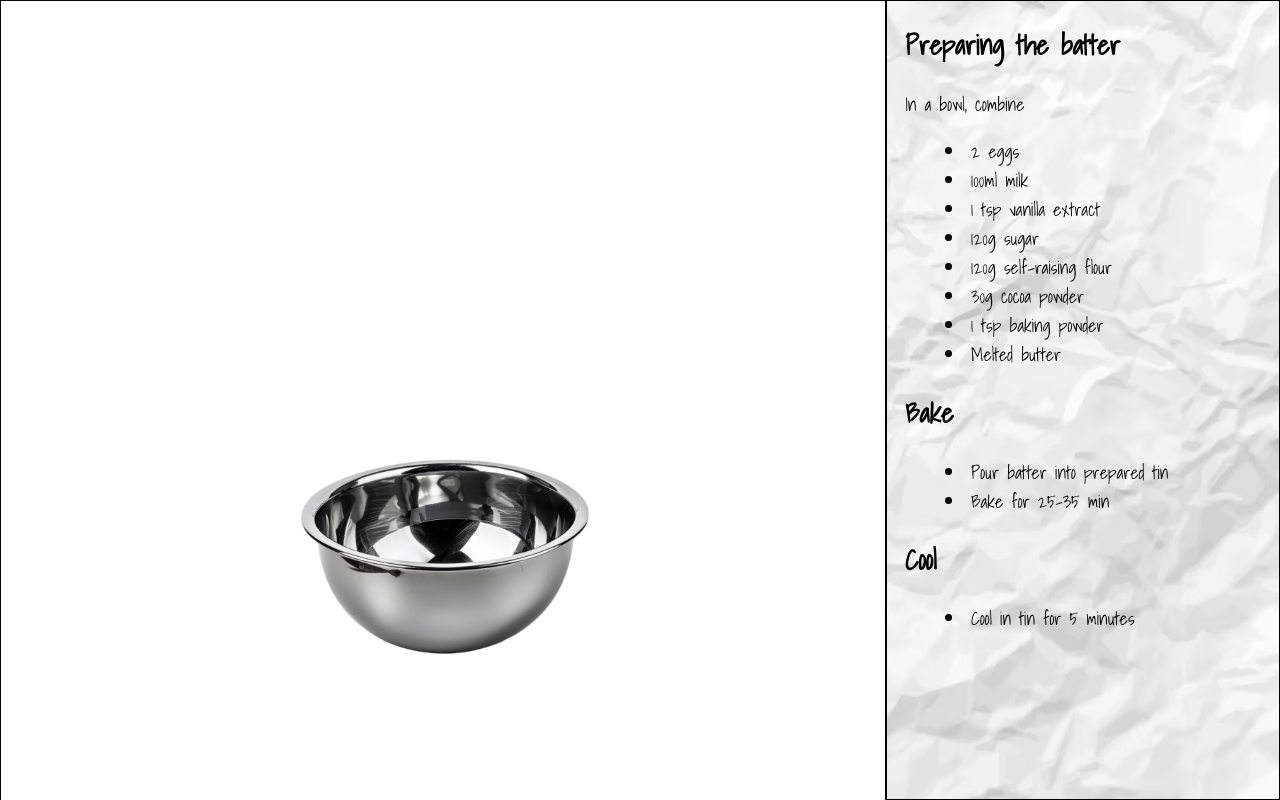
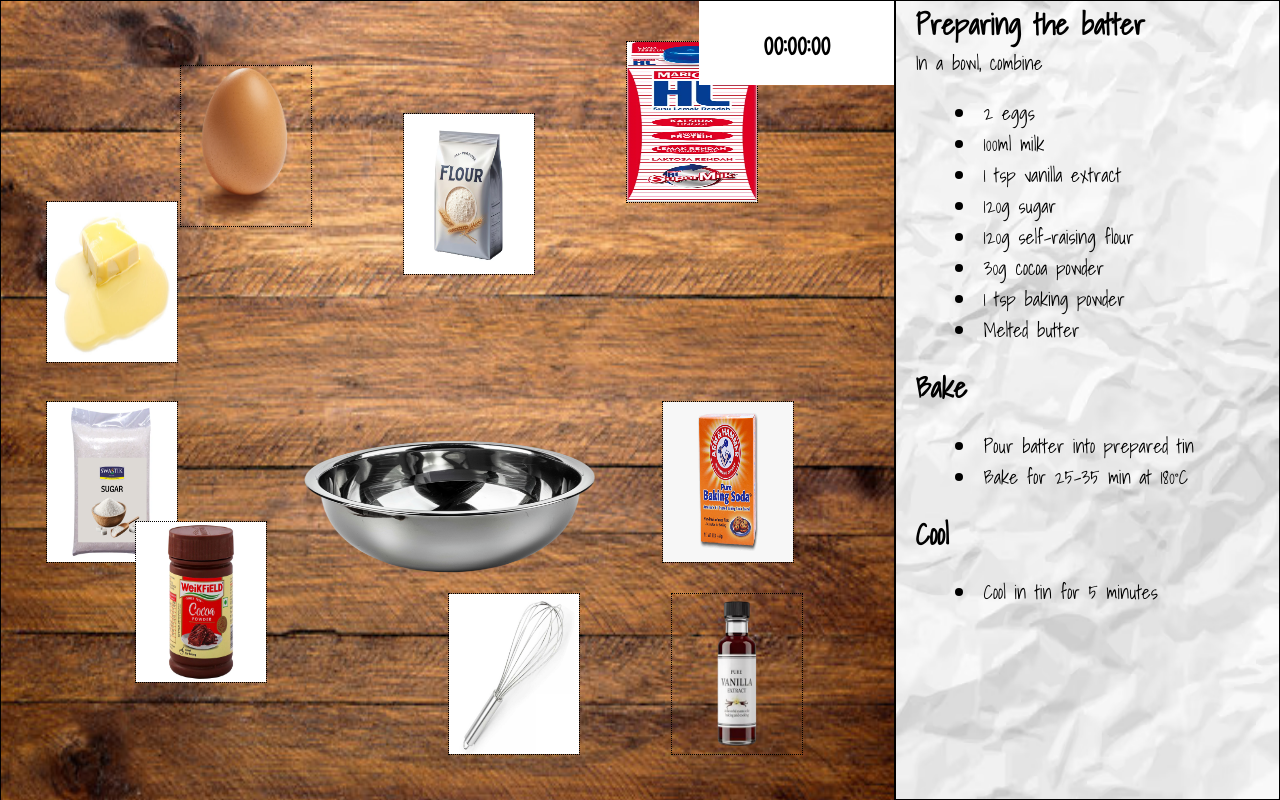
Before and after one commit to smollcoin/speedrun-cake-builder, a Flask app: page / in a window 1280 px wide. Run offline with Flask 3, Linux system fonts and the light colour scheme.

Commit message:
Cake mix otw

```diff
--- a/static/css/styles.css
+++ b/static/css/styles.css
@@ -17,11 +17,24 @@ html {
 }
 
 .left {
-    flex-grow: 8;
+    width: 70%;
     border: 1px solid black;
     position: relative;
     height: 100vh;
     overflow: hidden;
+    background-image: url("../images/table.png");
+    background-size: 100% 100%;
+}
+
+.stopwatch {
+    position: absolute;
+    z-index: 3;
+    background-color: white;
+    right: 0;
+    top: 0;
+    padding: 0.5em 2em 0.5em 2em;
+    font-size: xx-large;
+    font-weight: bold;
 }
 
 
@@ -31,20 +44,78 @@ ul {
 
 .recipe-text {
     padding-left: 1em;
-    font-size: large;
+    font-size: larger;
 }
 
 .right {
-    flex-grow: 1;
+    width:30%;
     border: 1px solid black;
     background-image: url('../images/paper_texture.avif');
     background-size: 100% 100%;
 }
 
-.bowl-img{
+.recipe-text h2{
+    margin: 0;
+    padding: 0;
+}
+
+.bowl-img {
     position: absolute;
     top: 50%;
     left: 50%;
     width: 40%;
+    height: 30%;
     transform: translate(-50%, -10%);
 }
+
+.batter-img{
+    position: absolute;
+    top: 50%;
+    left: 50%;
+    width: 30%;
+    height: 10%;
+    transform: translate(-60%, 55%);
+}
+
+.batter-img-mixed{
+    position: absolute;
+    top: 50%;
+    left: 50%;
+    width: 30%;
+    height: 20%;
+    transform: translate(-50%, 0%) perspective(700px) scaleX(0.95) scaleY(0.90);
+}
+
+.batter-img-hide{
+    opacity: 0%;
+    display: none;
+}
+
+.ingredients-img {
+    position: absolute;
+    top: var(--y);
+    left: var(--x);
+    width: 130px;
+    height: 160px;
+    z-index: 3;
+    border: 1px dotted black;
+    transition: transform 0.3s ease-in-out;
+}
+
+.ingredients-img-bowl{
+    transform:scale(0.4);
+
+}
+
+
+
+/* spin animation */
+@keyframes spinInBowl {
+  from { transform: translate(-60%, 55%) rotate(0deg); }
+  to   { transform: translate(-60%, 55%) rotate(360deg); }
+}
+
+.rotate-batter {
+  transform-origin: 50% 50%;
+  animation: spinInBowl 0.8s linear infinite;
+}
--- a/static/js/main.js
+++ b/static/js/main.js
@@ -0,0 +1,180 @@
+const ingredients = document.getElementById('all-ingredients').children
+var correctIngredients = ["baking_soda", "butter", "cocoa", "eggs", "flour", "milk", "sugar", "vanilla"]
+var userIngredients = []
+
+
+for (const ingredient of ingredients) {
+    const styles = window.getComputedStyle(ingredient)
+    let newX = styles.getPropertyValue('--x'), newY = styles.getPropertyValue('--y')
+    let startX = styles.getPropertyValue('--x'), startY = styles.getPropertyValue('--y')
+
+    ingredient.addEventListener('mousedown', mouseDown)
+
+    function mouseDown(e) {
+        e.preventDefault();
+        startX = e.clientX
+        startY = e.clientY
+
+        document.addEventListener('mousemove', mouseMove)
+        document.addEventListener('mouseup', mouseUp)
+    }
+
+    function mouseMove(e) {
+        newX = startX - e.clientX
+        newY = startY - e.clientY
+
+        startX = e.clientX
+        startY = e.clientY
+
+        ingredient.style.top = (ingredient.offsetTop - newY) + 'px'
+        ingredient.style.left = (ingredient.offsetLeft - newX) + 'px'
+
+        if (ingredient.id === "whisk"){
+            detectMixMotion(ingredient, e)
+        }
+    }
+
+    function mouseUp(e) {
+        document.removeEventListener('mousemove', mouseMove)
+        const bowl = document.getElementById("bowl-img")
+        var collideWithBowl = boxCollision(ingredient, bowl)
+
+        if (collideWithBowl && !userIngredients.includes(ingredient.id) && ingredient.id !== "whisk") {
+            userIngredients.push(ingredient.id)
+            ingredient.classList.add("ingredients-img-bowl")
+            ingredient.style.pointerEvents = "none"
+        }
+
+        if (userIngredients.length >= 8) {
+            var isCorrectIngredients = checkIngredients(correctIngredients, userIngredients)
+            if (isCorrectIngredients) {
+               document.querySelectorAll('.ingredients-img-bowl').forEach((item) => {
+                item.style.display ='none'
+
+                // make unmixed batter image appear
+                if (isCorrectIngredients && !(mixState.mixed)){
+                    const batterImg = document.getElementById("batter-img-unmixed")
+                batterImg.classList.remove("batter-img-hide")
+                }
+
+
+            })
+
+            }
+        }
+
+        // whisk
+        if (ingredient.id === "whisk"){
+            mixState.lastX = null
+            mixState.direction = null
+        }
+
+        document.removeEventListener('mouseup', mouseUp)
+    }
+}
+
+function boxCollision(object1, object2) {
+    const rect1 = object1.getBoundingClientRect()
+    const rect2 = object2.getBoundingClientRect()
+
+    const hitPadding = 10
+    const bowlLeft = rect2.left - hitPadding
+    const bowlRight = rect2.right + hitPadding
+    const bowlTop = rect2.top - hitPadding
+    const bowlBottom = rect2.bottom + hitPadding
+
+    return (
+        rect1.right >= bowlLeft &&
+        rect1.left <= bowlRight &&
+        rect1.bottom >= bowlTop &&
+        rect1.top <= bowlBottom
+    )
+}
+
+function checkIngredients(correct, user) {
+    if (correct.length !== user.length) {
+        return false
+    }
+
+    const sortedCorrect = [...correct].sort()
+    const sortedUser = [...user].sort()
+
+    for (let i = 0; i < sortedCorrect.length; i++) {
+        if (sortedCorrect[i] !== sortedUser[i]) {
+            return false
+        }
+    }
+
+    return true
+}
+
+
+// mix logic
+function mixBatter(){
+    const whisk = document.getElementById("whisk")
+    const unmixedBatter = document.getElementById("batter-img-unmixed")
+
+}
+
+
+const mixState = {
+    active: false,
+    lastX : null,
+    direction: null,
+    swings: 0,
+    mixed: false
+}
+
+function resetMixState(){
+    mixState.active = false
+    mixState.lastX = null
+    mixState.direction = null
+    mixState.swings = 0
+}
+
+function detectMixMotion(whisk,e) {
+    if (mixState.mixed) return
+
+    const bowl = document.getElementById("bowl-img")
+    const unmixedBatter = document.getElementById("batter-img-unmixed")
+    const mixedBatter = document.getElementById("batter-img-mixed")
+
+    // only mix when can mix
+    if (!unmixedBatter || unmixedBatter.classList.contains("batter-img-hide")) return
+    if(!boxCollision(whisk,bowl)){
+        resetMixState()
+        return
+    }
+
+    if (mixState.lastX === null) {
+        mixState.lastX = e.clientX // grab x and put it in
+        return
+    }
+
+    const dx = e.clientX - mixState.lastX // calc the change
+    mixState.lastX = e.clientX
+    unmixedBatter.classList.add("rotate-batter")
+
+    let newDirection = dx > 0? "right": "left"
+
+    // count a swing when change direction
+    if (mixState.direction && newDirection!== mixState.direction){
+        mixState.swings +=1
+        console.log(`${mixState.swings} swings `)
+
+    }
+    mixState.direction = newDirection
+
+
+
+    // adjust how much mixed
+    if (mixState.swings >= 30){
+        mixState.mixed =true
+        unmixedBatter.classList.add("batter-img-hide")
+        if (mixedBatter){
+            mixedBatter.classList.remove("batter-img-hide")
+            unmixedBatter.classList.add("batter-img-hide")
+            console.log("Mixed")
+        }
+    }
+}
--- a/templates/index.html
+++ b/templates/index.html
@@ -4,7 +4,7 @@
 <head>
     <meta charset="UTF-8">
     <meta name="viewport" content="width=device-width, initial-scale=1.0">
-    <script src="{{url_for('static', filename='js/main.js')}}"></script>
+
     <link rel="stylesheet" href="{{ url_for('static', filename ='css/styles.css')}}">
     <link rel="preconnect" href="https://fonts.googleapis.com">
     <link rel="preconnect" href="https://fonts.gstatic.com" crossorigin>
@@ -15,7 +15,33 @@
 <body>
     <div class="main">
         <div class="left">
-            <img src="{{url_for('static', filename='images/mixing_bowl.png')}}" class="bowl-img" alt="">
+            <div id="all-ingredients">
+                <img src="{{url_for('static', filename='images/ingredients/butter.png')}}" class="ingredients-img"
+                    style="--x: 5%; --y: 25%;" alt="butter" id="butter">
+                <img src="{{url_for('static', filename='images/ingredients/egg.png')}}" class="ingredients-img"
+                    style="--x: 20%; --y: 8%;" alt="eggs" id="eggs">
+                <img src="{{url_for('static', filename='images/ingredients/flour.png')}}" class="ingredients-img"
+                    style="--x: 45%; --y: 14%;" alt="flour" id="flour">
+                <img src="{{url_for('static', filename='images/ingredients/milk.png')}}" class="ingredients-img"
+                    style="--x: 70%; --y: 5%;" alt="milk" id ="milk">
+                <img src="{{url_for('static', filename='images/ingredients/sugar.png')}}" class="ingredients-img"
+                    style="--x: 5%; --y: 50%;" alt="sugar" id="sugar" >
+                <img src="{{url_for('static', filename='images/ingredients/cocoa.png')}}" class="ingredients-img"
+                    style="--x: 15%; --y: 65%;" alt="cocoa powder" id="cocoa">
+                <img src="{{url_for('static', filename='images/ingredients/baking_soda.png')}}" class="ingredients-img"
+                    style="--x: 74%; --y: 50%;" alt="baking powder" id="baking_soda">
+                <img src="{{url_for('static', filename='images/ingredients/vanilla.png')}}" class="ingredients-img"
+                    style="--x: 75%; --y: 74%;" alt="vanilla extract" id="vanilla">
+                <img src="{{url_for('static', filename='images/whisk.jpg')}}" class="ingredients-img"
+                style="--x: 50%; --y: 74%;" alt="whisk" id="whisk">
+            </div>
+
+            <img src="{{url_for('static', filename='images/mixing_bowl.png')}}" class="bowl-img" id="bowl-img" alt="mixing bowl">
+            <img src="{{url_for('static', filename='images/batter/batter-unmixed.png')}}" class="batter-img batter-img-hide" id="batter-img-unmixed" alt="unmixed batter">
+            <img src="{{url_for('static', filename='images/batter/batter-mixed.png')}}" class="batter-img-mixed batter-img-hide" id="batter-img-mixed" alt="mixed batter">
+            <div class="stopwatch">
+                <div class="time" id="time">00:00:00</div>
+            </div>
         </div>
         <div class="right">
             <div class="recipe-text">
@@ -35,7 +61,7 @@
                 <h2>Bake</h2>
                 <ul>
                     <li>Pour batter into prepared tin</li>
-                    <li>Bake for 25-35 min</li>
+                    <li>Bake for 25-35 min at 180°C</li>
                 </ul>
 
                 <h2>Cool</h2>
@@ -48,5 +74,5 @@
     </div>
 
 </body>
-
+    <script src="{{url_for('static', filename='js/main.js')}}"></script>
 </html>
```
Also changed, not shown: static/images/batter/batter-mixed.png (added), static/images/batter/batter-unmixed.png (added), static/images/ingredients/baking_soda.png (added), static/images/ingredients/butter.png (added), static/images/ingredients/cocoa.png (added), static/images/ingredients/egg.png (added), static/images/ingredients/flour.png (added), static/images/ingredients/milk.png (added), static/images/ingredients/sugar.png (added), static/images/ingredients/vanilla.png (added), static/images/table.png (added), static/images/whisk.jpg (added).
